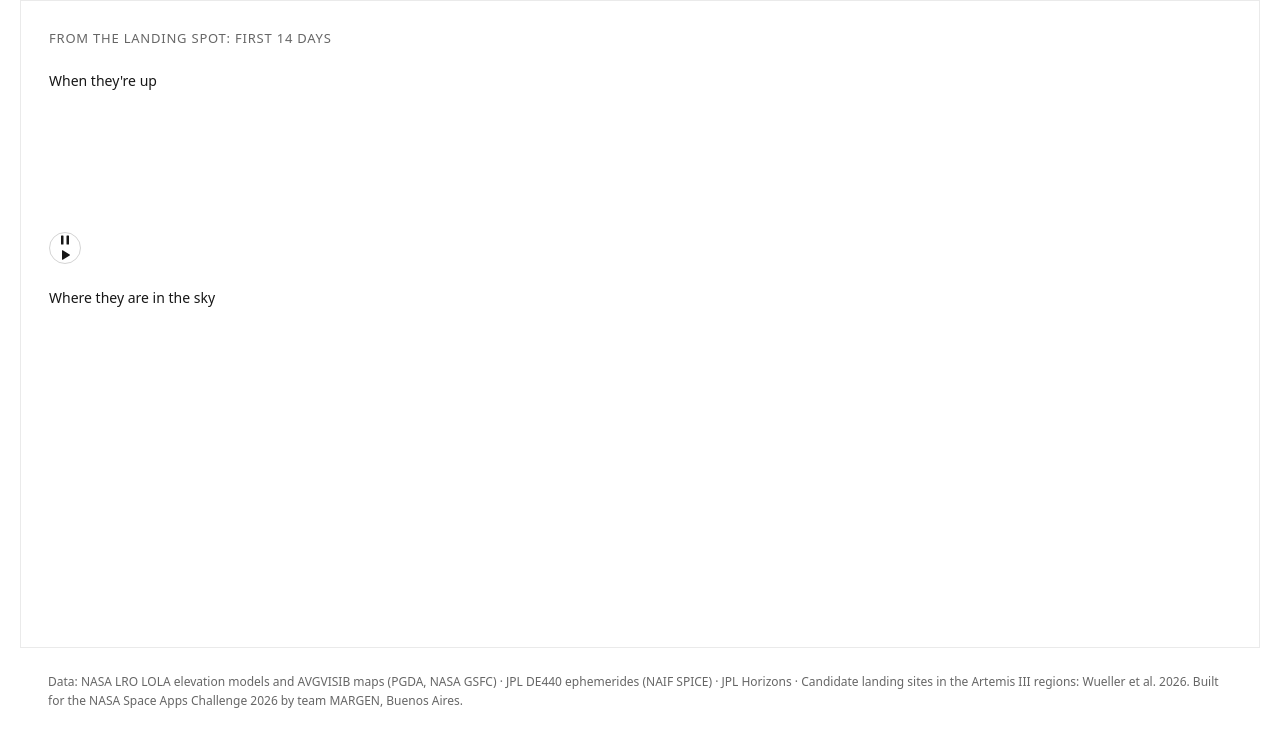
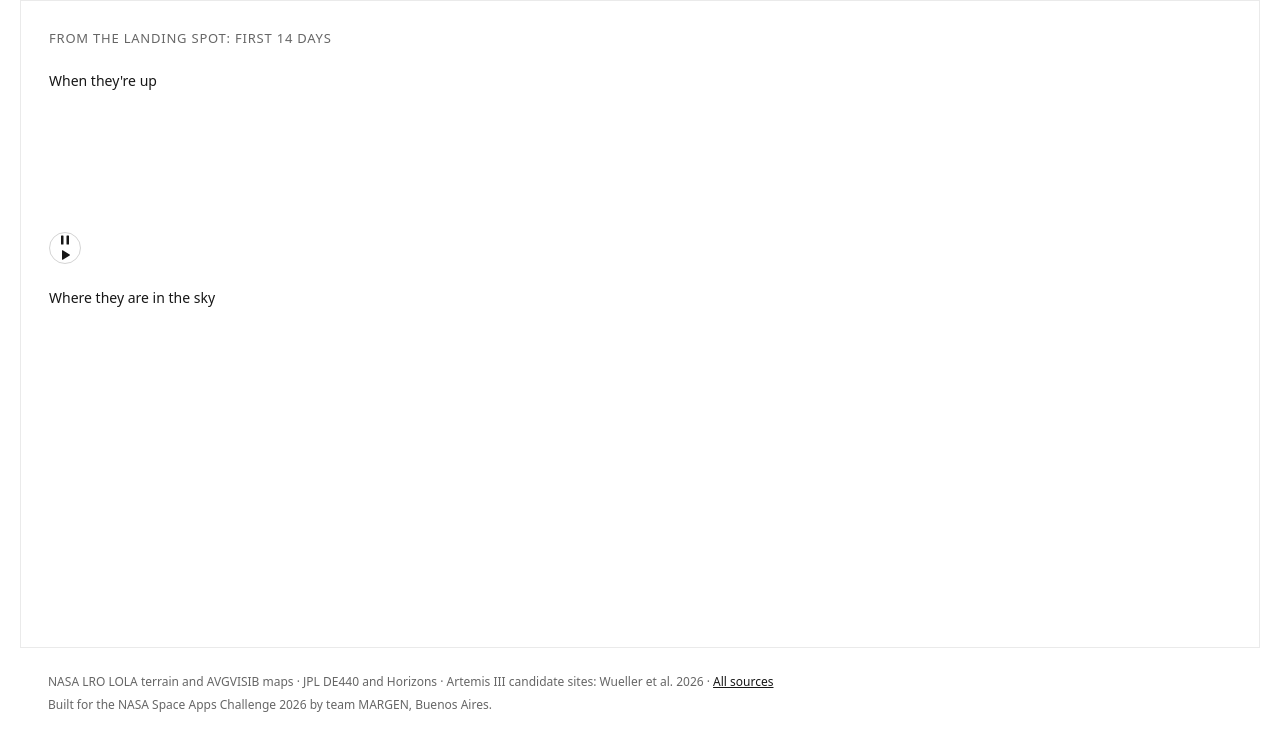
Before and after one commit to spexeyy/margen, a website built with Vite: page index.html in a window 1280 px wide. Shown: the part 1362-2112 px from the top of the page. Built offline with nearby package versions, Linux system fonts and the light colour scheme; files whose address does not match are found by name.

Commit message:
Shorten the data credits and link to all sources

```diff
--- a/index.html
+++ b/index.html
@@ -177,10 +177,10 @@
 
     <footer class="foot">
       <p>
-        Data: NASA LRO LOLA elevation models and AVGVISIB maps (PGDA, NASA GSFC) · JPL DE440 ephemerides (NAIF SPICE) ·
-        JPL Horizons · Candidate landing sites in the Artemis III regions: Wueller et al. 2026. Built for the NASA Space
-        Apps Challenge 2026 by team MARGEN, Buenos Aires.
+        NASA LRO LOLA terrain and AVGVISIB maps · JPL DE440 and Horizons · Artemis III candidate sites: Wueller et al.
+        2026 · <a href="/validation.html#sources">All sources</a>
       </p>
+      <p>Built for the NASA Space Apps Challenge 2026 by team MARGEN, Buenos Aires.</p>
     </footer>
     <script type="module" src="/src/main.ts"></script>
   </body>
--- a/src/style.css
+++ b/src/style.css
@@ -906,12 +906,18 @@ h2 {
 }
 
 .foot {
+  display: grid;
+  gap: 4px;
   max-width: 1240px;
   margin: 0 auto;
   padding: 24px 28px 40px;
   font-size: 12px;
   color: var(--muted);
   line-height: 1.6;
+}
+
+.foot a {
+  color: var(--fg);
 }
 
 @media (pointer: coarse) {
```
Also changed, not shown: validation.html (+1 -1 lines).
